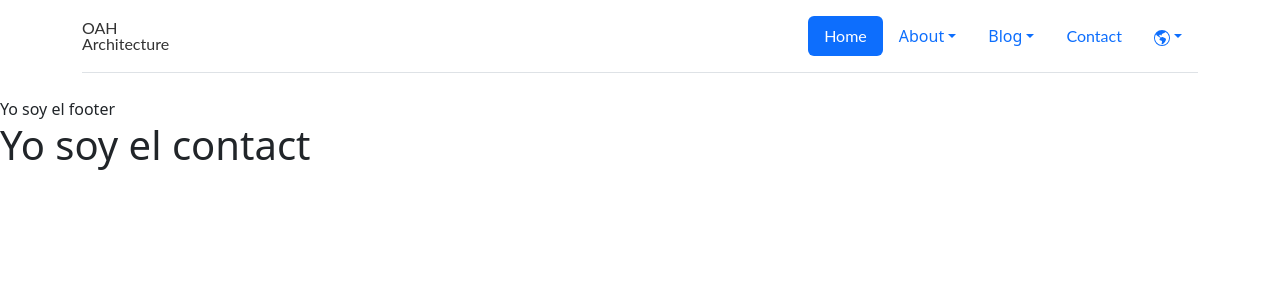
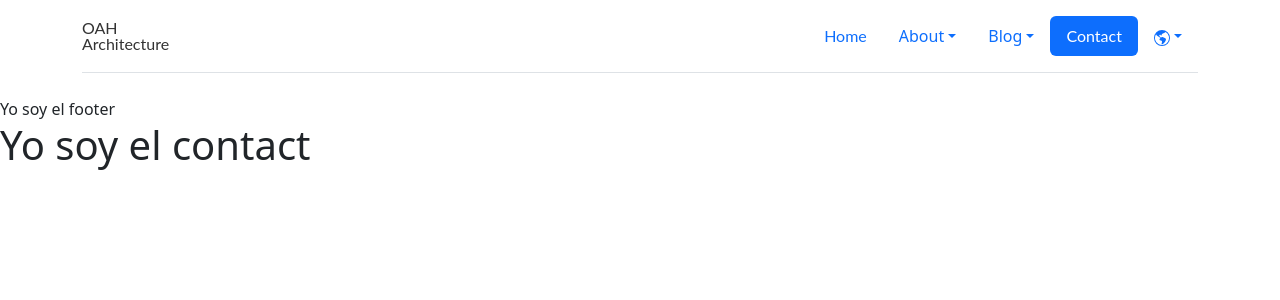
Before and after one commit to emiowa/next-oah, a Next.js app: page /contact in a window 1280 px wide. Shown: the top 300 px of the page. Built offline with nearby package versions, Linux system fonts and the light colour scheme.

Commit message:
activar el boton de contact y home

```diff
--- a/components/Header.js
+++ b/components/Header.js
@@ -1,4 +1,5 @@
 import Link from 'next/link';
+import { useRouter } from 'next/router';
 
 export default function Header(){
 
@@ -11,10 +12,10 @@ export default function Header(){
 	// 	{label: "Blog", path: "/blog"},
 	// 	{label: "Contact", path: "/contact"}
 	// ]
-
+	const router = useRouter();
 	return(
         <div>
-			{/* <link href="https://getbootstrap.com/docs/5.3/dist/css/bootstrap.min.css" rel="stylesheet" integrity="sha384-4bw+/aepP/YC94hEpVNVgiZdgIC5+VKNBQNGCHeKRQN+PtmoHDEXuppvnDJzQIu9" crossOrigin="anonymous"/> */}
+			<link href="https://getbootstrap.com/docs/5.3/dist/css/bootstrap.min.css" rel="stylesheet" integrity="sha384-4bw+/aepP/YC94hEpVNVgiZdgIC5+VKNBQNGCHeKRQN+PtmoHDEXuppvnDJzQIu9" crossOrigin="anonymous"/>
 
 
 			<div className="container">
@@ -33,10 +34,11 @@ export default function Header(){
 										</li>);
 						})}
 					</ul> */}
+					{/* aria-current={router.pathname === '/' ? 'page' : ''} */}
 
 
 					<ul className="nav nav-pills">
-						<li className="nav-item"><Link href="/" className="nav-link active" aria-current="page">Home</Link></li>
+						<li className="nav-item"><Link href="/" className={router.pathname === '/' ? 'nav-link active' : 'nav-link'}>Home</Link></li>
 						<div className="dropdown">
 							<Link href="#" className="dropdown-toggle nav-link" data-bs-toggle="dropdown" aria-expanded="false">About</Link>
 							<ul className="dropdown-menu text-small shadow">
@@ -52,7 +54,7 @@ export default function Header(){
 							<li><Link className="dropdown-item" href="/blog/lets-talk-about-architecture">Let's talk about Architecture</Link></li>
 							</ul>
 						</div>
-						<li className="nav-item"><Link href="/contact" className="nav-link">Contact</Link></li>
+						<li className="nav-item"><Link href="/contact" className={router.pathname === '/contact' ? 'nav-link active' : 'nav-link'}>Contact</Link></li>
 						<div className="dropdown">
 							<Link href="#" className=" dropdown-toggle nav-link" data-bs-toggle="dropdown" aria-expanded="false">
 								<svg xmlns="http://www.w3.org/2000/svg" width="16" height="16" fill="currentColor" className="bi bi-globe-americas" viewBox="0 0 16 16"><path d="M8 0a8 8 0 1 0 0 16A8 8 0 0 0 8 0ZM2.04 4.326c.325 1.329 2.532 2.54 3.717 3.19.48.263.793.434.743.484-.08.08-.162.158-.242.234-.416.396-.787.749-.758 1.266.035.634.618.824 1.214 1.017.577.188 1.168.38 1.286.983.082.417-.075.988-.22 1.52-.215.782-.406 1.48.22 1.48 1.5-.5 3.798-3.186 4-5 .138-1.243-2-2-3.5-2.5-.478-.16-.755.081-.99.284-.172.15-.322.279-.51.216-.445-.148-2.5-2-1.5-2.5.78-.39.952-.171 1.227.182.078.099.163.208.273.318.609.304.662-.132.723-.633.039-.322.081-.671.277-.867.434-.434 1.265-.791 2.028-1.12.712-.306 1.365-.587 1.579-.88A7 7 0 1 1 2.04 4.327Z"/></svg>
@@ -82,7 +84,7 @@ export default function Header(){
 					line-height: 1;
 				}
 			`}</style>
-			{/* <script src="https://getbootstrap.com/docs/5.3/dist/js/bootstrap.bundle.min.js" integrity="sha384-HwwvtgBNo3bZJJLYd8oVXjrBZt8cqVSpeBNS5n7C8IVInixGAoxmnlMuBnhbgrkm" crossOrigin="anonymous"></script> */}
+			<script src="https://getbootstrap.com/docs/5.3/dist/js/bootstrap.bundle.min.js" integrity="sha384-HwwvtgBNo3bZJJLYd8oVXjrBZt8cqVSpeBNS5n7C8IVInixGAoxmnlMuBnhbgrkm" crossOrigin="anonymous"></script>
 		</div>
     )
 }
--- a/pages/index.js
+++ b/pages/index.js
@@ -4,7 +4,7 @@ export default function Home(){
 	return (
 		<div>
 			<Layout>
-				<h1>holios</h1>
+				<h1>holis</h1>
 			</Layout>
 			<h1>Yo soy el home</h1>
 		</div>
```
